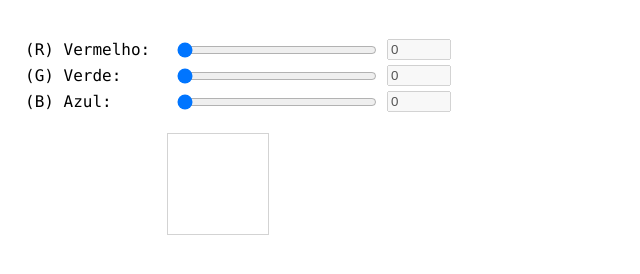
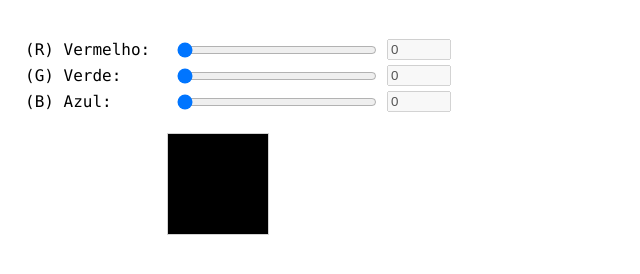
Before and after one commit to jessicaperuggia/testeDeCores, a plain HTML site: page index.html in a window 1280 px wide. Shown: the whole page, without its empty margins (0-640 px from the left). Drawn offline with Linux system fonts and the light colour scheme.

Commit message:
criando o js

```diff
--- a/index.html
+++ b/index.html
@@ -34,7 +34,7 @@
             <div class="square" id="square"></div>
         </div>
     </div>
-
+    <script src="./js/index.js"></script>
 </body>
 
 </html>
--- /dev/null
+++ b/js/index.js
@@ -0,0 +1,39 @@
+window.addEventListener('load', start);
+
+let inputRed = null,
+    inputGreen = null,
+    inputBlue = null,
+    rangeRed = null,
+    rangeGreen = null,
+    rangeBlue = null,
+    divSquare = null;
+
+function start() {
+    divSquare = document.querySelector('#square');
+
+    inputRed = document.querySelector('#inputRed');
+    inputGreen = document.querySelector('#inputGreen');
+    inputBlue = document.querySelector('#inputBlue');
+
+    rangeRed = document.querySelector('#rangeRed');
+    rangeGreen = document.querySelector('#rangeGreen');
+    rangeBlue = document.querySelector('#rangeBlue');
+
+    rangeRed.addEventListener('input', setColor);
+    rangeGreen.addEventListener('input', setColor);
+    rangeBlue.addEventListener('input', setColor);
+
+    setColor();
+}
+
+function setColor() {
+    const red = +rangeRed.value;
+    const green = +rangeGreen.value;
+    const blue = +rangeBlue.value;
+
+    inputRed.value = red;
+    inputGreen.value = green;
+    inputBlue.value = blue;
+
+    divSquare.style.backgroundColor = `rgb(${red},${green},${blue})`;
+}
```
